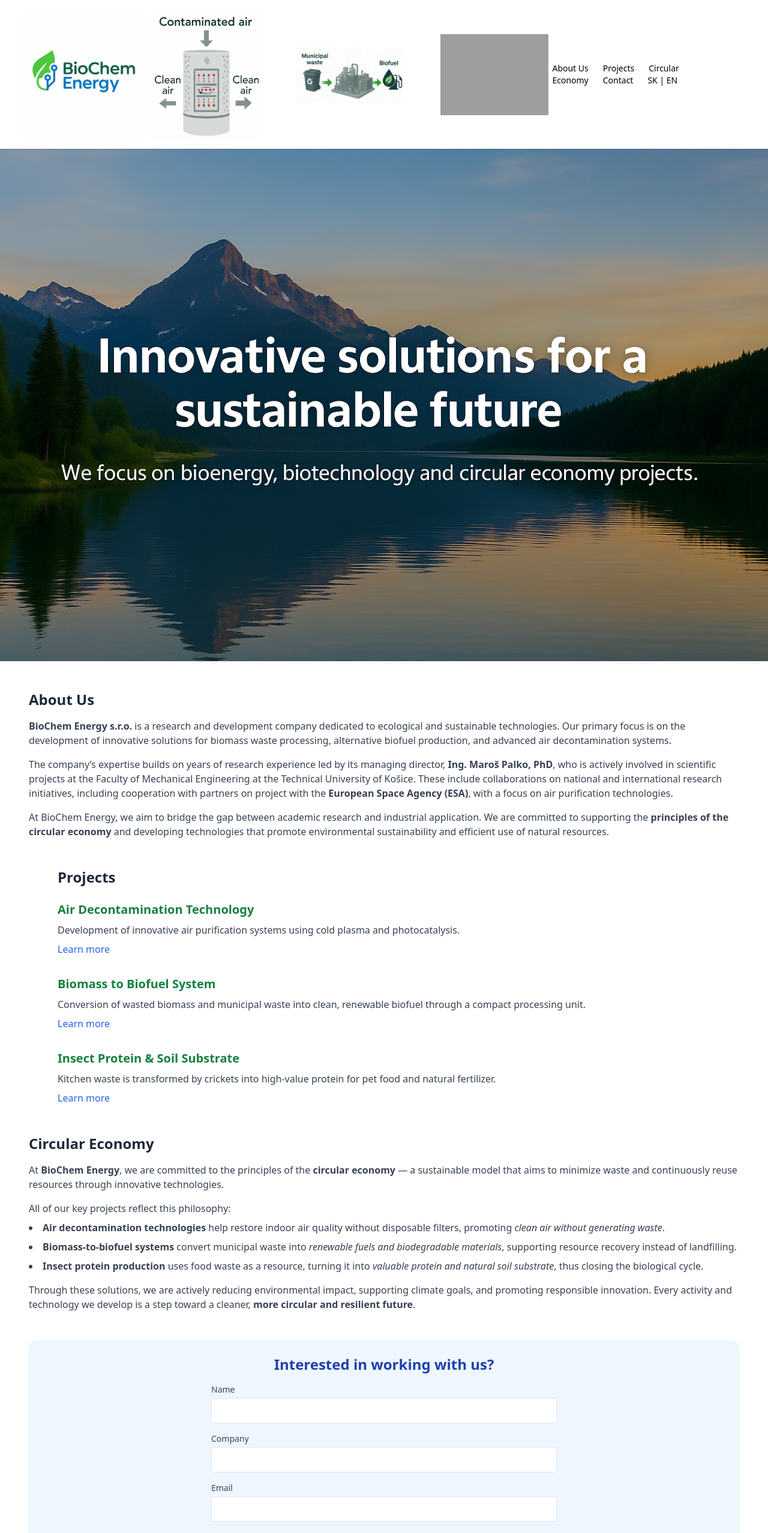
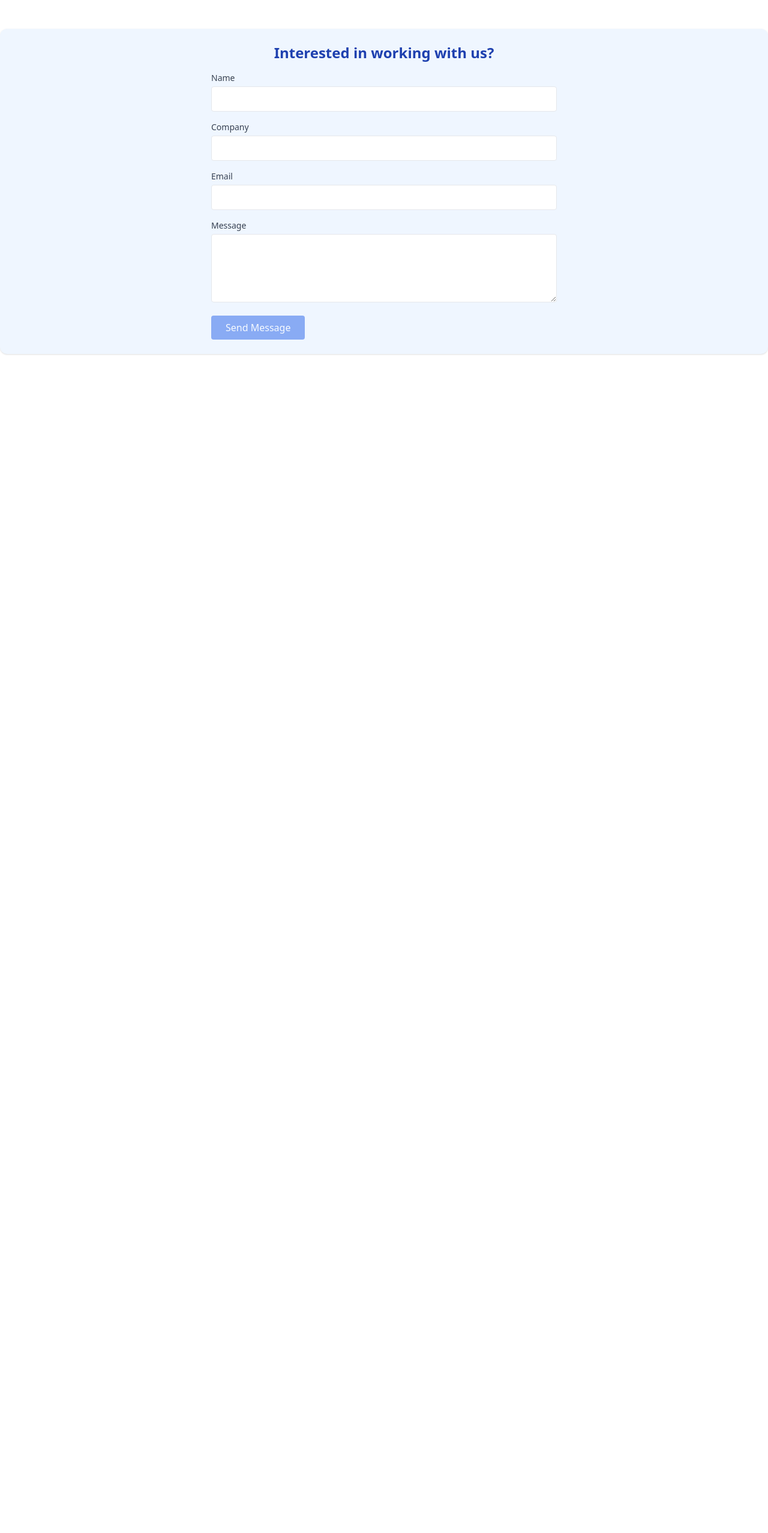
Before and after one commit to BioChemEnergy/biochem-energy, a Next.js app: page / in a window 1280 px wide. Shown: the top 2555 px of the page at 60% size. After the commit the page ends 800 px from the top, so only its background shows below. Built offline with nearby package versions, Linux system fonts and the light colour scheme; grey boxes are pictures that could not be loaded.

Commit message:
Update index.tsx

```diff
--- a/pages/index.tsx
+++ b/pages/index.tsx
@@ -4,6 +4,31 @@ import Link from 'next/link';
 import { useState } from 'react';
 
 export default function Home() {
+  const [formValid, setFormValid] = useState(false);
+  const [formData, setFormData] = useState({
+    name: '',
+    company: '',
+    email: '',
+    message: ''
+  });
+  const [formSent, setFormSent] = useState(false);
+
+  const handleChange = (e: React.ChangeEvent<HTMLInputElement | HTMLTextAreaElement>) => {
+    const { name, value } = e.target;
+    const updatedData = { ...formData, [name]: value };
+    setFormData(updatedData);
+    const isValid =
+      updatedData.name.trim() !== '' &&
+      updatedData.email.trim() !== '' &&
+      updatedData.message.trim() !== '';
+    setFormValid(isValid);
+  };
+
+  const handleSubmit = () => {
+    setFormSent(true);
+    setTimeout(() => setFormSent(false), 5000);
+  };
+
   return (
     <div>
       <Head>
@@ -12,97 +37,22 @@ export default function Home() {
         <link rel="icon" href="/favicon.ico" />
       </Head>
 
-      <header className="sticky top-0 z-50 bg-white shadow">
-        <div className="flex justify-between items-center px-8 py-4">
-          {/* Logo */}
-          <div className="flex items-center">
-            <Image src="/logo.png" alt="BioChem Energy Logo" width={280} height={200} />
-          </div>
-
-          {/* Tri obrázky technológií */}
-          <div className="flex justify-center space-x-12 flex-grow">
-            <div className="w-48 h-36 hover:scale-110 transition-transform ease-in-out duration-500 flex items-center justify-center">
-              <Image src="/decontamination.PNG" alt="Air Decontamination" width={180} height={130} />
-            </div>
-            <div className="w-48 h-36 hover:scale-110 transition-transform ease-in-out duration-500 flex items-center justify-center">
-              <Image src="/biofuel.png" alt="Biofuel Production" width={180} height={130} />
-            </div>
-            <div className="w-48 h-36 hover:scale-110 transition-transform ease-in-out duration-500 flex items-center justify-center">
-              <Image src="/cvrcky.png" alt="Insect Recycling" width={180} height={130} />
-            </div>
-          </div>
-
-          {/* Menu */}
-          <nav className="space-x-6 text-sm">
-            <Link href="#about">About Us</Link>
-            <Link href="#projects">Projects</Link>
-            <Link href="#economy">Circular Economy</Link>
-            <Link href="#contact">Contact</Link>
-            <span className="ml-4">SK | EN</span>
-          </nav>
-        </div>
-      </header>
-
-      <main className="p-0">
-        {/* Úvodný obrázok */}
-        <section className="w-full">
-          <img
-            src="/picture3.png"
-            alt="Nature with mountains and lake"
-            className="w-full h-auto"
-            style={{ display: 'block' }}
-          />
-        </section>
-
-        <div className="px-6 md:px-12">
-          {/* About Us */}
-          <section id="about" className="mt-12">
-            <h2 className="text-2xl font-bold text-gray-800">About Us</h2>
-            <p className="mt-4 text-gray-700">
-              <strong>BioChem Energy s.r.o.</strong> is a research and development company dedicated to ecological and sustainable technologies. Our primary focus is on the development of innovative solutions for biomass waste processing, alternative biofuel production, and advanced air decontamination systems.
-            </p>
-            <p className="mt-4 text-gray-700">
-              The company’s expertise builds on years of research experience led by its managing director, <strong>Ing. Maroš Palko, PhD</strong>, who is actively involved in scientific projects at the Faculty of Mechanical Engineering at the Technical University of Košice. These include collaborations on national and international research initiatives, including cooperation with partners on project with the <strong>European Space Agency (ESA)</strong>, with a focus on air purification technologies.
-            </p>
-            <p className="mt-4 text-gray-700">
-              At BioChem Energy, we aim to bridge the gap between academic research and industrial application. We are committed to supporting the <strong>principles of the circular economy</strong> and developing technologies that promote environmental sustainability and efficient use of natural resources.
-            </p>
-          </section>
-
-          {/* Projects */}
-          <ProjectsSection />
-
-          {/* Circular Economy */}
-          <section id="economy" className="mt-12 px-6 md:px-0">
-            <h2 className="text-2xl font-bold text-gray-800">Circular Economy</h2>
-            <p className="mt-4 text-gray-700">
-              At <strong>BioChem Energy</strong>, we are committed to the principles of the <strong>circular economy</strong> — a sustainable model that aims to minimize waste and continuously reuse resources through innovative technologies.
-            </p>
-            <p className="mt-4 text-gray-700">
-              All of our key projects reflect this philosophy:
-            </p>
-            <ul className="list-disc list-inside mt-2 text-gray-700 space-y-2">
-              <li>
-                <strong>Air decontamination technologies</strong> help restore indoor air quality without disposable filters, promoting <em>clean air without generating waste</em>.
-              </li>
-              <li>
-                <strong>Biomass-to-biofuel systems</strong> convert municipal waste into <em>renewable fuels and biodegradable materials</em>, supporting resource recovery instead of landfilling.
-              </li>
-              <li>
-                <strong>Insect protein production</strong> uses food waste as a resource, turning it into <em>valuable protein and natural soil substrate</em>, thus closing the biological cycle.
-              </li>
-            </ul>
-            <p className="mt-4 text-gray-700">
-              Through these solutions, we are actively reducing environmental impact, supporting climate goals, and promoting responsible innovation. Every activity and technology we develop is a step toward a cleaner, <strong>more circular and resilient future</strong>.
-            </p>
-          </section>
+      {/* ...ostatné sekcie zostávajú rovnaké... */}
 
       {/* Contact */}
       <section id="contact" className="mt-12 bg-blue-50 p-6 rounded-xl shadow text-center">
         <h2 className="text-2xl font-bold text-blue-800 mb-4">Interested in working with us?</h2>
+
+        {formSent && (
+          <div className="mb-4 text-green-700 bg-green-100 border border-green-300 px-4 py-2 rounded">
+            Your message has been sent successfully. Thank you!
+          </div>
+        )}
+
         <form
           action="https://formsubmit.co/bce.biochem@gmail.com"
           method="POST"
+          onSubmit={handleSubmit}
           className="max-w-xl mx-auto text-left space-y-4"
         >
           <input type="hidden" name="_captcha" value="false" />
@@ -111,6 +61,8 @@ export default function Home() {
             <input
               type="text"
               name="name"
+              value={formData.name}
+              onChange={handleChange}
               required
               className="w-full px-4 py-2 border rounded"
             />
@@ -120,6 +72,8 @@ export default function Home() {
             <input
               type="text"
               name="company"
+              value={formData.company}
+              onChange={handleChange}
               className="w-full px-4 py-2 border rounded"
             />
           </div>
@@ -128,6 +82,8 @@ export default function Home() {
             <input
               type="email"
               name="email"
+              value={formData.email}
+              onChange={handleChange}
               required
               className="w-full px-4 py-2 border rounded"
             />
@@ -137,103 +93,25 @@ export default function Home() {
             <textarea
               name="message"
               rows={4}
+              value={formData.message}
+              onChange={handleChange}
               required
               className="w-full px-4 py-2 border rounded"
             ></textarea>
           </div>
           <button
             type="submit"
-                className="bg-blue-600 text-white py-2 px-6 rounded hover:bg-blue-700"
+            className={`bg-blue-600 text-white py-2 px-6 rounded hover:bg-blue-700 ${!formValid ? 'opacity-50 cursor-not-allowed' : ''}`}
+            disabled={!formValid}
           >
             Send Message
           </button>
         </form>
       </section>
-        </div>
-      </main>
 
-      <footer className="mt-12 text-center text-sm text-gray-500 py-4 border-t">
-        &copy; 2025 BioChem Energy s.r.o. All rights reserved.
-      </footer>
+      {/* ...ostatné sekcie zostávajú rovnaké... */}
     </div>
   );
 }
 
-// Inline ProjectsSection
-function ProjectsSection() {
-  const [openProject, setOpenProject] = useState<string | null>(null);
-
-  const toggleProject = (projectId: string) => {
-    setOpenProject(openProject === projectId ? null : projectId);
-  };
-
-  return (
-    <section id="projects" className="mt-12 px-6 md:px-12">
-      <h2 className="text-2xl font-bold text-gray-800 mb-6">Projects</h2>
-
-      {/* Project 1 */}
-      <div className="mb-8">
-        <h3 className="text-xl font-semibold text-green-700">Air Decontamination Technology</h3>
-        <p className="mt-2 text-gray-700">
-          Development of innovative air purification systems using cold plasma and photocatalysis.
-        </p>
-        <button onClick={() => toggleProject('project1')} className="mt-2 text-blue-600 hover:underline">
-          {openProject === 'project1' ? 'Hide details' : 'Learn more'}
-        </button>
-        {openProject === 'project1' && (
-          <div className="mt-4 border-t pt-4">
-            <p className="text-gray-700">
-              Our air decontamination technology eliminates pathogens, viruses, and harmful particles without using filters.
-              It is based on advanced cold plasma and photocatalytic oxidation and will be tested in collaboration with the European Space Agency.
-            </p>
-            <div className="mt-4">
-              <Image src="/decontamination.PNG" alt="Air Technology" width={600} height={350} />
-            </div>
-          </div>
-        )}
-      </div>
-
-      {/* Project 2 */}
-      <div className="mb-8">
-        <h3 className="text-xl font-semibold text-green-700">Biomass to Biofuel System</h3>
-        <p className="mt-2 text-gray-700">
-          Conversion of wasted biomass and municipal waste into clean, renewable biofuel through a compact processing unit.
-        </p>
-        <button onClick={() => toggleProject('project2')} className="mt-2 text-blue-600 hover:underline">
-          {openProject === 'project2' ? 'Hide details' : 'Learn more'}
-        </button>
-        {openProject === 'project2' && (
-          <div className="mt-4 border-t pt-4">
-            <p className="text-gray-700">
-              Our system transforms organic waste into valuable biobutanol and biodegradable plastics. The modular unit is scalable and ideal for urban or industrial applications focused on reducing environmental impact.
-            </p>
-            <div className="mt-4">
-              <Image src="/biofuel.png" alt="Biofuel Technology" width={600} height={350} />
-            </div>
-          </div>
-        )}
-      </div>
-
-      {/* Project 3 */}
-      <div className="mb-8">
-        <h3 className="text-xl font-semibold text-green-700">Insect Protein & Soil Substrate</h3>
-        <p className="mt-2 text-gray-700">
-          Kitchen waste is transformed by crickets into high-value protein for pet food and natural fertilizer.
-        </p>
-        <button onClick={() => toggleProject('project3')} className="mt-2 text-blue-600 hover:underline">
-          {openProject === 'project3' ? 'Hide details' : 'Learn more'}
-        </button>
-        {openProject === 'project3' && (
-          <div className="mt-4 border-t pt-4">
-            <p className="text-gray-700">
-              We design and manufacture autonomous 3D-printed insect habitats that convert food waste into two valuable outputs: protein for pets and nutrient-rich soil substrate for agriculture and gardening.
-            </p>
-            <div className="mt-4">
-              <Image src="/cvrcky.png" alt="Insect Project" width={600} height={350} />
-            </div>
-          </div>
-        )}
-      </div>
-    </section>
-  );
-}
+// ProjectsSection zostáva bezo zmien
```
Lines whose indentation alone changed are shown as unchanged.
